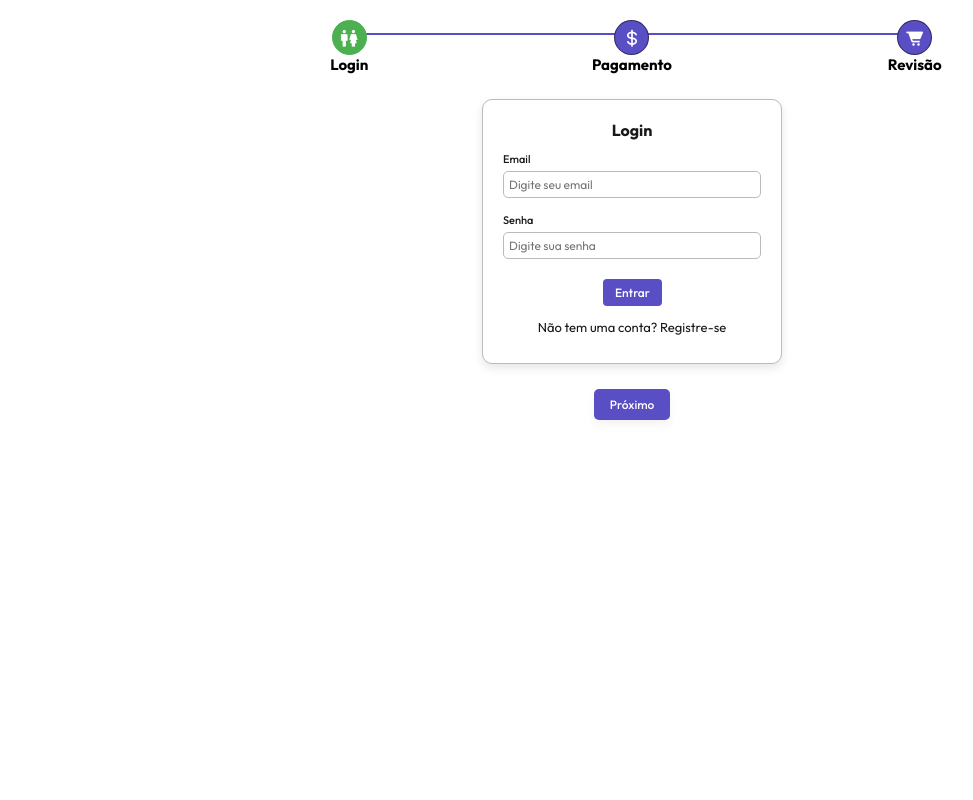
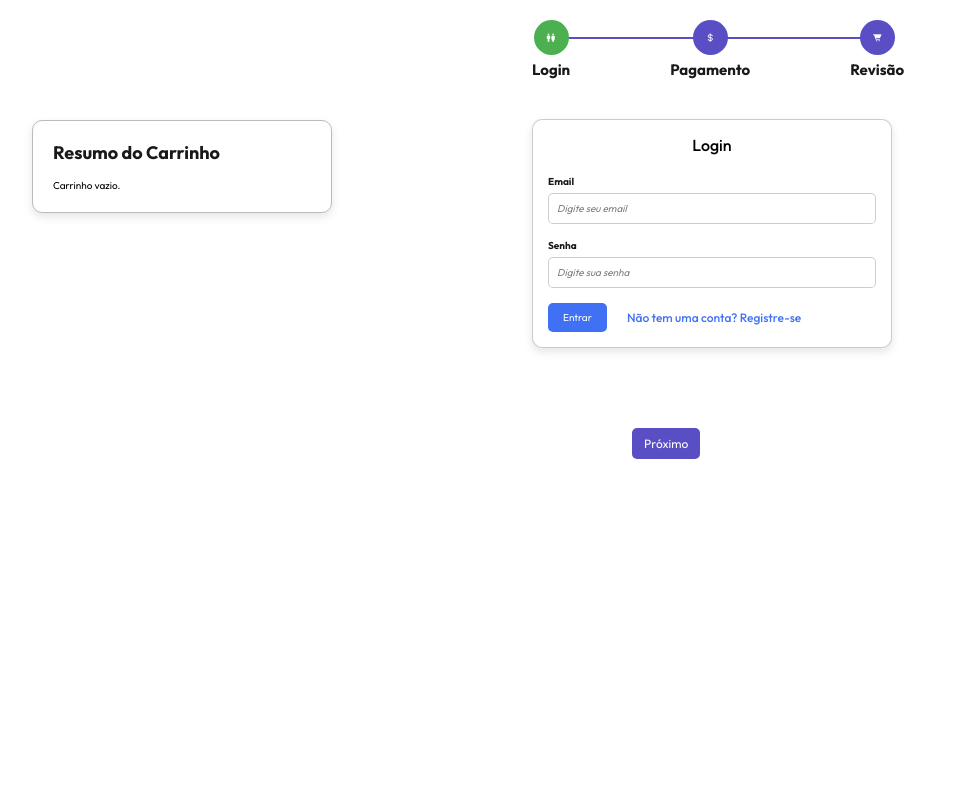
Before and after one commit to x-gyba/infogyba-shopping-cart, a PHP site: page /assets/php/checkout.php in a window 1280 px wide. Shown: the whole page, without its empty margins (8-981 px from the left). Run offline with PHP 8.4, Linux system fonts and the light colour scheme.

Commit message:
Add files via upload

```diff
--- a/assets/css/checkout.css
+++ b/assets/css/checkout.css
@@ -23,135 +23,31 @@ html {
 }
 
 body {
-  height: 100vh;
+    min-height: 100vh;
     display: flex;
-  flex-direction: column;
-  justify-content: space-between;
+    justify-content: center;
     background-color: var(--white);
-  margin: 0;
     padding: 2rem;
 }
 
 label {
-  display: block;
-  font-size: 1.1rem;
-  font-weight:500;
-  margin-bottom: 0.5rem;
+    font-size: 1.2rem;
     color: var(--black);
 }
 
-input[type="text"],
-input[type="email"],
-input[type="password"],
-input[type="date"] {
+.main-container {
+    display: flex;
+    justify-content: flex-end;
     width: 100%;
-  padding: 0.5rem;
-  border: 1px solid var(--grey);
-  border-radius: 0.5rem;
-  font-size: 1.2rem;
-  transition: border-color 0.3s;
+    max-width: 120rem;
 }
 
-input:focus {
-  border-color: var(--blue);
-  outline: none;
-}
-
-.container-steps {
-  flex-grow: 1;
-  display: flex;
-  flex-direction: column;
-  align-items: center;
-  gap: 2.5rem;
-}
-
-.step {
-  width: 60%;
-  display: flex;
-  align-items: center;
-  justify-content: space-between;
-  position: relative;
-}
-
-.step-item {
-  width: 24%;
-  display: flex;
-  flex-direction: column;
-  align-items: center;
-  justify-content: center;
-}
-
-.circle {
-  width: 35px;
-  height: 35px;
-  border-radius: 50%;
-  border: 1px solid rgba(0, 0, 0, 0.5);
-  background: var(--violet);
-  color: var(--white);
-  font-size: 1.4rem;
-  font-weight: 500;
-  display: flex;
-  align-items: center;
-  justify-content: center;
-  transition: background-color 0.3s, border 0.3s;
-}
-
-.circle.active {
-  background-color: var(--green);
-  border-color: var(--green);
-}
-
-.circle i {
-  font-size: 2rem;
-  font-weight: 400;
-  display: block;
-}
-
-.progress-bar {
-  position: absolute;
-  width: 80%;
-  margin-left: 10%;
-  height: 2px;
-  background: var(--violet);
-  z-index: -1;
-  top: 1.25rem;
-}
-
-.progress-bar.active {
-  background: var(--green);
-}
-
-.indicator {
-  position: absolute;
-  height: 100%;
-  background: var(--green);
-  transition: width 0.3s;
-}
-
-.step-buttons {
-  display: flex;
-  gap: 2rem;
-  justify-content: center;
-  margin-bottom: 1rem;
-  width: 100%;
-}
-
-.step-buttons button {
-  padding: 8px 16px;
-  background: var(--blue);
-  border: none;
-  border-radius: 0.5rem;
-  color: var(--white);
-  font-size: 1.2rem;
-  font-weight: 500;
-  box-shadow: 0 5px 10px rgba(0, 0, 0, 0.05);
-  cursor: pointer;
-}
-
-/* login */
-.checkout-form {
-  position: relative;
-  width: 300px;
+/* cart summary */
+.cart-summary {
+    position: fixed;
+    left: calc(50% - 60rem);
+    top: 12rem;
+    width: 30rem;
     background-color: var(--white);
     border: 1px solid var(--grey);
     border-radius: 1rem;
@@ -159,31 +55,161 @@ input:focus {
     box-shadow: 0 4px 10px rgba(0, 0, 0, 0.1);
 }
 
+.cart-summary h2 {
+    font-size: 1.8rem;
+    margin-bottom: 1.5rem;
+    color: var(--black);
+}
+
+
+
+/* checkout */
+.checkout-container {
+    flex-grow: 1;
+    max-width: 60rem;
+}
+
+.container-steps {
+    width: 100%;
+    margin-bottom: 2rem;
+    display: flex;
+    justify-content: flex-start;
+}
+
+.step {
+    display: flex;
+    justify-content: flex-start;
+    align-items: center;
+    position: relative;
+    margin-bottom: 5rem;
+    transform: translateX(-100px);
+}
+
+.step-item {
+    display: flex;
+    flex-direction: column;
+    align-items: center;
+    z-index: 1;
+    margin-right: 10rem;
+}
+
+.circle {
+    width: 3.5rem;
+    height: 3.5rem;
+    border-radius: 50%;
+    background-color: var(--violet);
+    color: var(--white);
+    display: flex;
+    justify-content: center;
+    align-items: center;
+    margin-bottom: 0.5rem;
+}
+
+.circle.active {
+    background-color: var(--green);
+}
+
+.step-title {
+    font-size: 1.5rem;
+    color: var(--black);
+}
+
+.progress-bar {
+    position: absolute;
+    top: 30%;
+    left: 40%;
+    transform: translate(-50%, -50%);
+    width: 70%;
+    height: 2px;
+    background-color: var(--violet);
+}
+
+.indicator {
+    position: absolute;
+    height: 100%;
+    background-color: var(--green);
+    transition: width 0.3s ease;
+}
+
+.auth-forms-container,
+.payment-container,
+.review-container {
+    flex-grow: 1;
+}
+
+.checkout-form {
+    width: 60%;
+    max-width: 600px;
+    margin: 1rem auto 50px;
+    margin-left: -100px;
+    padding: 1.5rem;
+    background-color: var(--white);
+    border: 1px solid rgba(0, 0, 0, 0.2);
+    border-radius: 1rem;
+    box-shadow: 0 4px 10px rgba(0, 0, 0, 0.1);
+    display: flex;
+    flex-direction: column;
+    align-items: center;
+    transform: translateY(-30px);
+}
+
 .form-title {
-  text-align: center;
     font-size: 1.6rem;
-  color: var(--black);
-  margin-bottom: 1.2rem;
+    font-weight: 500;
+    margin-bottom: 2rem;
+    display: flex;
+    justify-content: center;
 }
 
 .input-line {
+    display: flex;
+    flex-direction: column;
     margin-bottom: 1.5rem;
 }
 
+.input-line label {
+    font-size: 1rem;
+    font-weight: bold;
+    margin-bottom: 0.5rem;
+    color: var(--black);
+}
+
+.input-line input {
+    padding: 0.8rem;
+    border: 1px solid rgba(0, 0, 0, 0.2);
+    border-radius: 0.5rem;
+    font-size: 1rem;
+    color: var(--black);
+    transition: border-color 0.3s, box-shadow 0.3s;
+}
+
+.input-line input:focus {
+    border-color: var(--blue);
+    outline: none;
+    box-shadow: 0 0 5px rgba(64, 112, 244, 0.5);
+}
+
+.input-line input::placeholder {
+    color: rgba(0, 0, 0, 0.5);
+    font-style: italic;
+}
+
+.button-container {
+    display: flex;
+    justify-content: flex-start;
+    width: 100%;
+    gap: 2rem;
+}
+
 .primary-button {
-  position: relative;
-  margin-top: 5px;
-  margin-left: 100px;
-  background-color: var(--violet);
-  border-radius: 4px;
+    padding: 0.8rem 1.5rem;
+    background-color: var(--blue);
+    color: var(--white);
     border: none;
-  display: inline-block;
+    border-radius: 0.5rem;
+    font-size: 1rem;
     cursor: pointer;
-  color: var(--white);
-  font-size: 1.2rem;
-  font-weight: 500;
-  padding: 6px 12px;
-  text-decoration: none;
+    transition: background-color 0.3s, transform 0.2s;
 }
 
 .primary-button:hover {
@@ -192,16 +218,46 @@ input:focus {
 }
 
 .auth-toggle-btn {
+    background: none;
+    border: none;
+    color: var(--blue);
+    cursor: pointer;
+    font-size: 1.2rem;
+    font-weight: 500;
+    color: var(--blue);
+    text-align: left;
+    transition: color 0.3s;
+}
+
+.step-buttons {
+    display: flex;
+    justify-content: space-between;
+    align-items: center;
+    margin-top: 1rem;
     width: 100%;
-  font-size: 1.3rem;
-  font-weight: 400;
-  margin-top: 0.5rem;
-  background: none;
-  color: var(--black);
+}
+
+.step-button {
+    margin-top: 0;
+    background-color: var(--blue);
+    color: var(--white);
     border: none;
     border-radius: 0.5rem;
-  padding: 8px 16px;
+    font-size: 1rem;
     cursor: pointer;
-  text-align: center;
-  display: block;
+    transition: background-color 0.3s, transform 0.2s;
 }
+
+#prev,
+#next {
+    margin-bottom: 5rem;
+    padding: 0.8rem 1.2rem;
+    font-size: 1.2rem;
+    color: var(--white);
+    background-color: var(--violet);
+    border: none;
+    border-radius: 0.5rem;
+    cursor: pointer;
+}
+
+/* Responsive Styles */
--- a/assets/php/checkout.php
+++ b/assets/php/checkout.php
@@ -1,6 +1,48 @@
 <link rel="stylesheet" href="../css/checkout.css" />
 <link rel="stylesheet" href="https://unpkg.com/boxicons@2.1.4/css/boxicons.min.css" />
+<div class="main-container">
+    <div class="cart-summary">
+        <h2>Resumo do Carrinho</h2>
+        <?php
+        session_start();
 
+        $total = isset($_SESSION['cart_total']) ? $_SESSION['cart_total'] : 0;
+
+        $items = isset($_SESSION['cart_items']) ? $_SESSION['cart_items'] : [];
+        $imageSrcArray = isset($_SESSION['cart_images']) ? $_SESSION['cart_images'] : [];
+        $quantities = isset($_SESSION['quantities']) ? $_SESSION['quantities'] : [];
+
+        if ($total === 0) {
+            echo "<div class='carrinho-vazio'>Carrinho vazio.</div>";
+        } else {
+            if (is_numeric($total)) {
+                $totalFormatted = number_format((float)$total, 2, ',', '.');
+                echo "<div class='total-title'><strong>Total:</strong> R$ " . $totalFormatted . "</div>";
+            } else {
+                echo "<div><strong>Total inválido.</strong></div>";
+            }
+
+            foreach ($items as $index => $item) {
+                $imageSrc = isset($imageSrcArray[$index]) ? $imageSrcArray[$index] : '';
+                $quantity = isset($quantities[$index]) ? $quantities[$index] : 0;
+
+                $quantityDisplay = ($quantity == 1) ? "x1" : "x" . htmlspecialchars($quantity);
+
+                echo "<div style='display: flex; align-items: center; margin-bottom: 10px;'>";
+                if ($imageSrc) {
+                    echo "<div style='flex: 0 0 auto; margin-right: 8px;'><img src='" . htmlspecialchars($imageSrc) . "' alt='Imagem do Carrinho' style='max-width: 75px; height: auto;' /></div>";
+                }
+                echo "<div class='qtd-item' style='flex: 1;'>" . nl2br(htmlspecialchars($item)) . " " . $quantityDisplay . "</div>";
+                echo "</div>";
+            }
+            echo '<div style="font-weight:600;text-align: center; margin-top: 30px;">';
+            echo '<button id="finalize-button" type="button" style="display:none;">Finalizar Compra</button>';
+            echo '</div>';
+        }
+        unset($_SESSION['cart_total'], $_SESSION['cart_items'], $_SESSION['cart_images'], $_SESSION['quantities']);
+        ?>
+    </div>
+    <div class="checkout-container">
         <div class="container-steps">
             <div class="step">
                 <div class="step-item">
@@ -19,7 +61,7 @@
                     <span class="indicator"></span>
                 </div>
             </div>
-
+        </div>
         <div class="auth-forms-container">
             <form id="login-form" class="checkout-form">
                 <h2 class="form-title">Login</h2>
@@ -31,8 +73,10 @@
                     <label for="login-password">Senha</label>
                     <input type="password" id="login-password" required placeholder="Digite sua senha" />
                 </div>
+                <div class="button-container">
                     <button type="submit" class="primary-button">Entrar</button>
                     <button type="button" class="auth-toggle-btn" onclick="toggleForms()">Não tem uma conta? Registre-se</button>
+                </div>
             </form>
 
             <form id="register-form" class="checkout-form">
@@ -85,8 +129,11 @@
                     <label for="data_nascimento">Data de Nascimento</label>
                     <input type="date" name="data_nascimento" required>
                 </div>
+                <div class="button-container">
                     <button type="submit" class="primary-button">Registrar</button>
                     <button type="button" class="auth-toggle-btn" onclick="toggleForms()">Já tem uma conta? Faça login</button>
+                </div>
+
             </form>
         </div>
 
```
Lines whose indentation alone changed are shown as unchanged.
